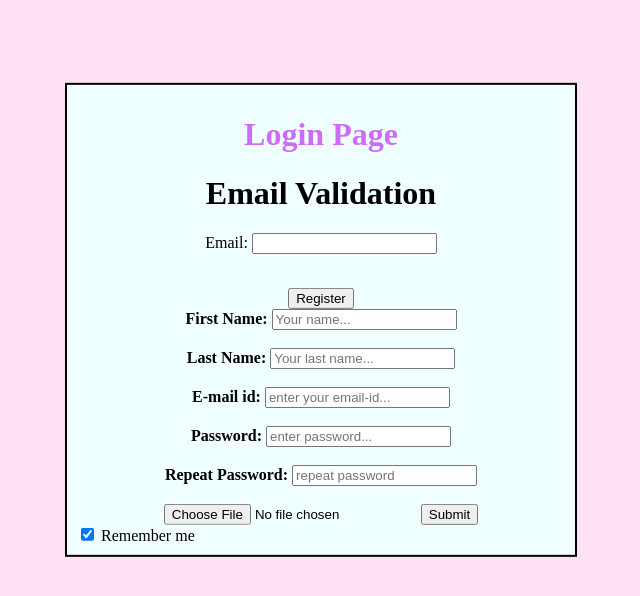
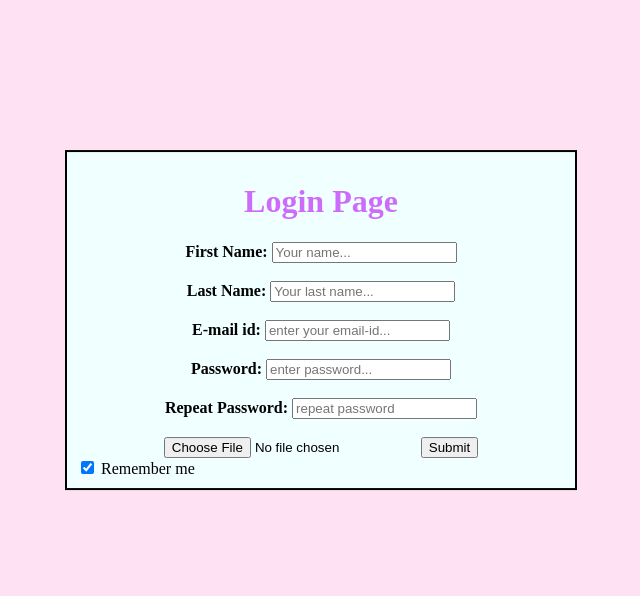
Before and after one commit to oys2002/flask, a Flask app: page / in a window 1280 px wide. Shown: the top 596 px of the page, without its empty margins (319-959 px from the left). Run offline with Flask 3, Linux system fonts and the light colour scheme.

Commit message:
Update login.html

```diff
--- a/templates/login.html
+++ b/templates/login.html
@@ -26,20 +26,7 @@
 <div class="content">
     <div style="text-align:center">
         <h1 style="color:rgb(205, 108, 250);">Login Page</h1>
-        <h1>Email Validation</h1>
-    <form method="POST" action="/login">
-        <label for="email">Email:</label>
-        <input type="text" id="email" name="email" onblur="validateEmail()">
-        <p id="emailMessage" style="color: red;"></p>
-        <br>
-        <input type="submit" value="Register">
-    </form>
-
-    <script>
-        function validateEmail() {
-            // JavaScript email validation code as in your previous example
-        }
-    </script>
+        <form method="POST" action="/login"></form>
             <label for="First Name"><b>First Name:</b></label>
             <input type="text" name="First Name" required placeholder="Your name..."><br/><br/>
 
```
